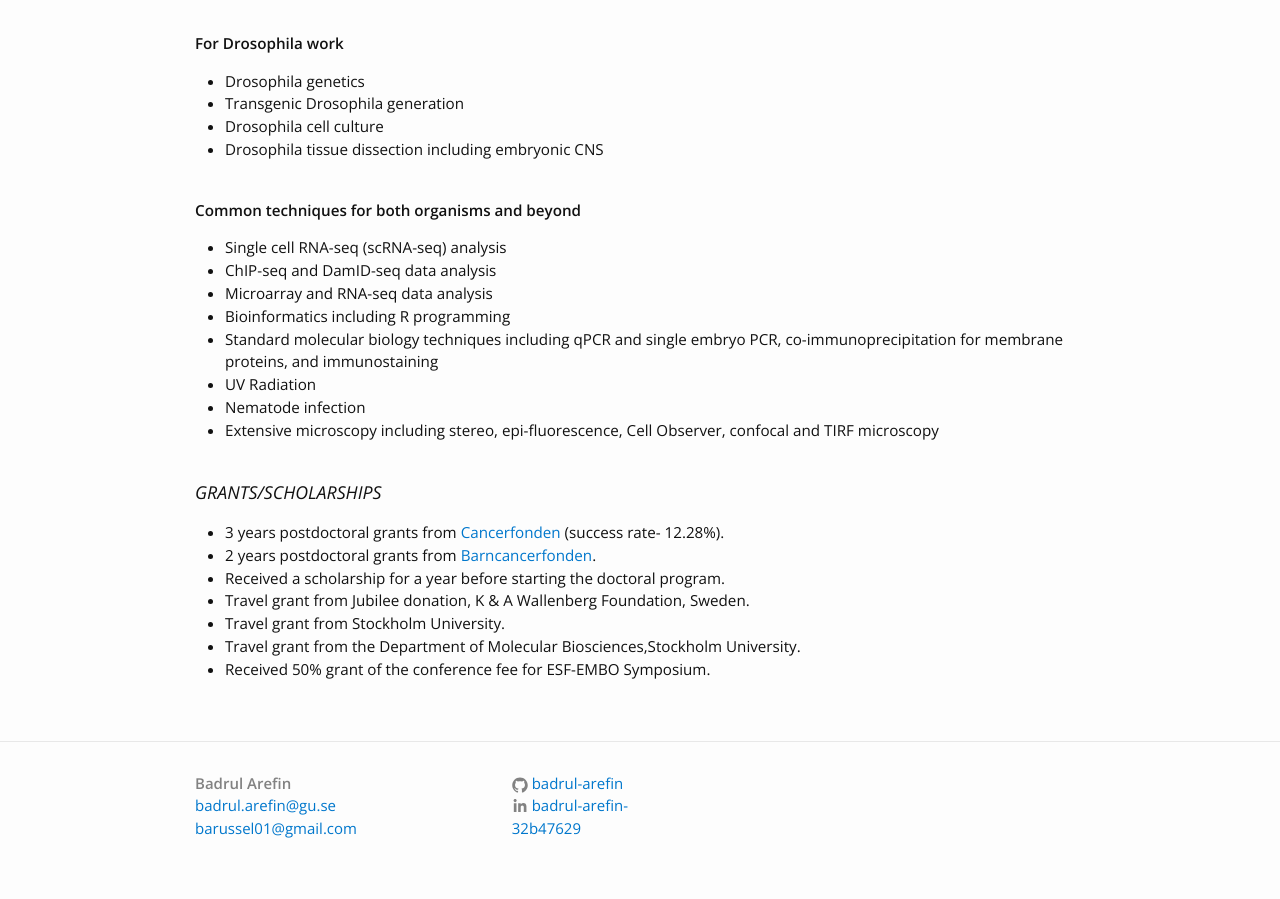
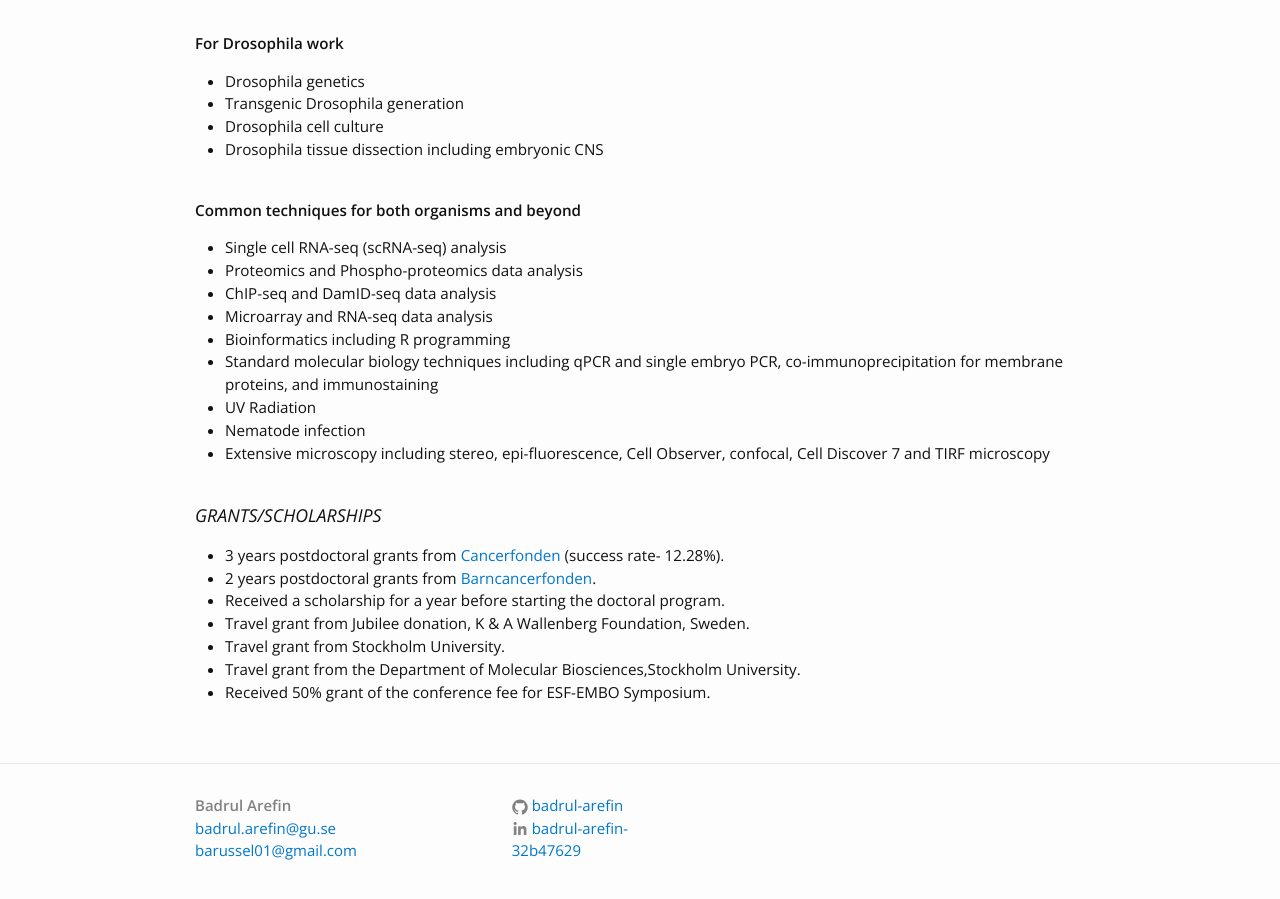
Before and after one commit to Badrul-Arefin/badrul-arefin.github.io, a Jekyll site: the page built from cv.md, in a window 1280 px wide and 900 px high, scrolled down 2702 px. Built offline with Jekyll 4.4.1, drawn with Linux system fonts in a browser that asks for light colours.

Commit message:
Update cv.md

```diff
--- a/cv.md
+++ b/cv.md
@@ -88,7 +88,8 @@ permalink: /cv/
 - Drosophila tissue dissection including embryonic CNS
 
 <br><b> Common techniques for both organisms and beyond
- - Single cell RNA-seq (scRNA-seq) analysis
+- Single cell RNA-seq (scRNA-seq) analysis
+- Proteomics and Phospho-proteomics data analysis
 - ChIP-seq and DamID-seq data analysis
 - Microarray and RNA-seq data analysis
 - Bioinformatics including R programming
@@ -96,7 +97,7 @@ permalink: /cv/
   membrane proteins, and immunostaining
 - UV Radiation
 - Nematode infection
-- Extensive microscopy including stereo, epi-fluorescence, Cell Observer, confocal and TIRF microscopy  <br><br>
+- Extensive microscopy including stereo, epi-fluorescence, Cell Observer, confocal, Cell Discover 7 and TIRF microscopy  <br><br>
 
 ### GRANTS/SCHOLARSHIPS
 - 3 years postdoctoral grants from <a href="https://www.cancerfonden.se/forskning/for-forskare/samtliga-anslagsbeslut">
```
